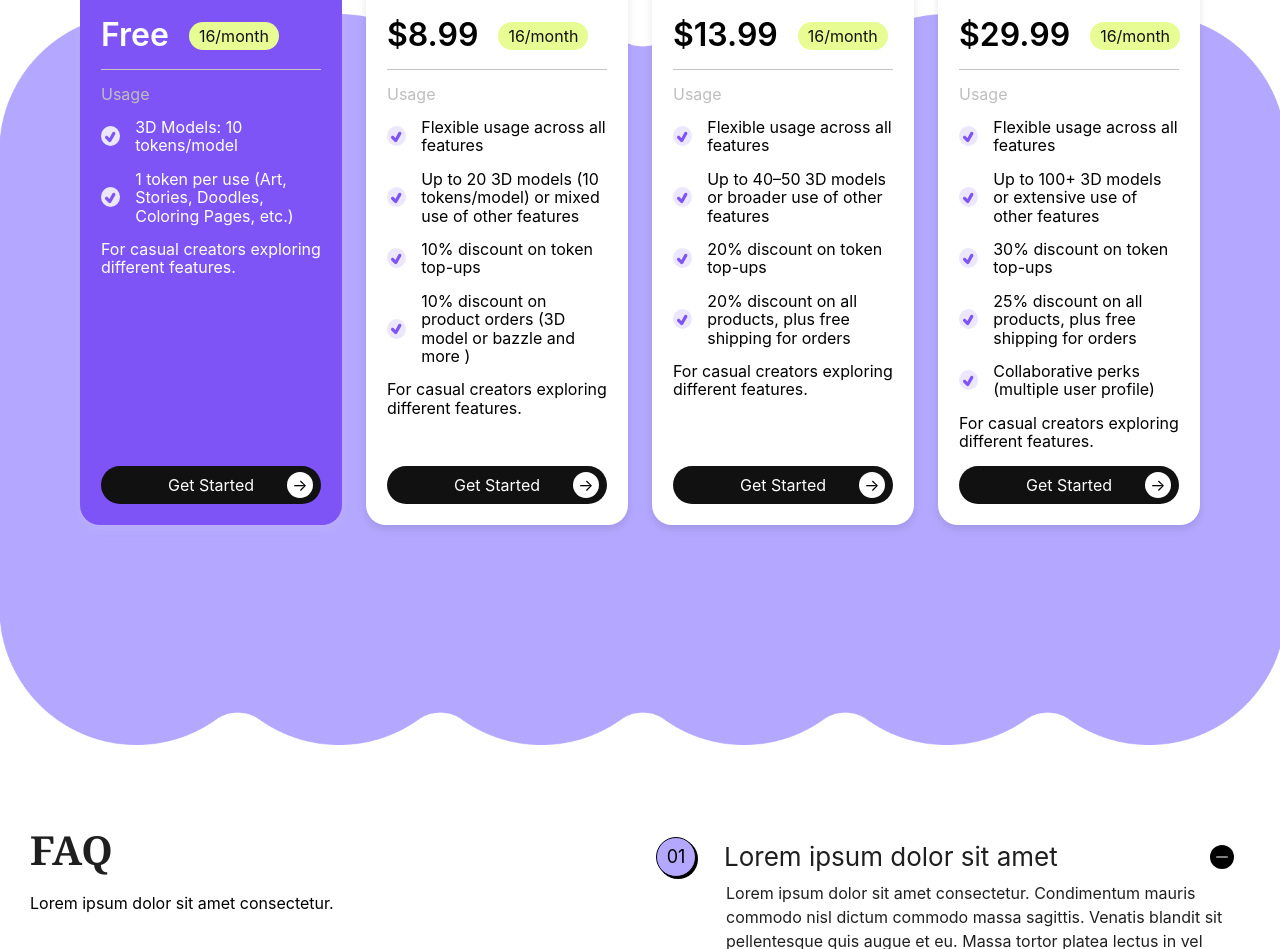
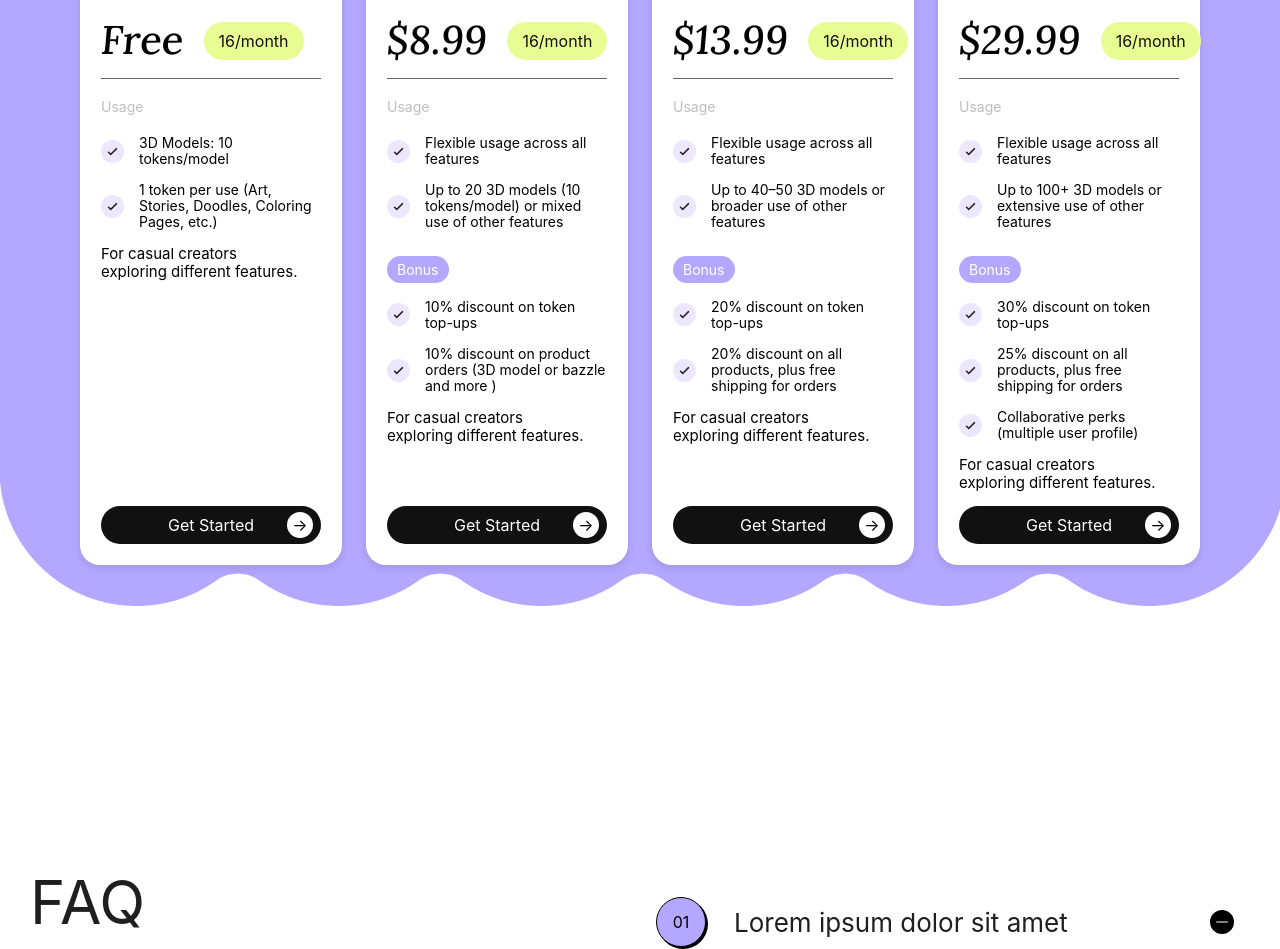
Before and after one commit to RaheelArif/kidgeni, a Next.js app: page / in a window 1280 px wide. Shown: the part 2983-3932 px from the top of the page. Built offline with nearby package versions, Linux system fonts and the light colour scheme; what @ant-design/nextjs-registry would draw is missing.

Commit message:
landiing page

```diff
--- a/src/components/FAQSection/FAQSection.module.scss
+++ b/src/components/FAQSection/FAQSection.module.scss
@@ -57,8 +57,16 @@
     font-size: 40px;
     // text-align: center;
 
-
     font-family: 400;
+  }
+  .faqTitle2 {
+    // font-family:sans-serif  !important;
+    font-weight: 400;
+    font-size: 60px;
+    // text-align: center;
+  }
+  .faqTitleText{
+    width: 180px;
   }
 
   .faqCollapse {
@@ -99,14 +107,14 @@
   display: flex;
   align-items: center;
   justify-content: center;
-  width: 40px;
-  height: 40px;
+  width: 50px;
+  height: 50px;
   border-radius: 50%;
 
   background-color: #ede7fe;
   color: #333;
-  margin-right: 20px;
-  font-size: 18px;
+  margin: 20px 20px 20px 0px;
+  font-size: 16px;
   border: 1px solid black;
   box-shadow: 2px 2px black;
 }
@@ -115,7 +123,9 @@
   color: black !important;
 }
 .answerPanel {
-  margin-left: 70px;
+  margin-left: 80px;
+  margin-right: 80px;
   margin-bottom: 0px;
-  margin-top: -20px;
+  font-size: 14px;
+  margin-top: -40px;
 }
--- a/src/components/FAQSection/FAQSectionHome.jsx
+++ b/src/components/FAQSection/FAQSectionHome.jsx
@@ -45,10 +45,10 @@ const FAQSectionHome = ({}) => {
     <div className={styles.faqSection2}>
       <Row>
         <Col md={24} lg={12}>
-          <Title level={2} className={styles.faqTitle}>
+          <Title level={2} className={styles.faqTitle2}>
             FAQ
           </Title>
-          <p>Lorem ipsum dolor sit amet consectetur. </p>
+          <p className={styles.faqTitleText}>Lorem ipsum dolor sit amet consectetur. </p>
         </Col>
         <Col md={24} lg={12}>
           <Collapse
--- a/src/components/home/PricingCard.js
+++ b/src/components/home/PricingCard.js
@@ -1,7 +1,6 @@
 import React from "react";
 import styles from "./PricingCard.module.scss";
-import { TiTick } from "react-icons/ti";
-
+import { IoIosCheckmark } from "react-icons/io";
 const PricingCard = ({
   planType,
   price,
@@ -10,12 +9,11 @@ const PricingCard = ({
   icon,
   isSelected,
   onClick,
+  usage2,
+  bonus,
 }) => {
   return (
-    <div
-      className={`${styles.card} ${isSelected ? styles.selectedCard : ""}`}
-      onClick={onClick}
-    >
+    <div className={`${styles.card} `} onClick={onClick}>
       <div className={styles.cardC1}>
         <div className={styles.cardContainer1}>
           <div className={styles.iconContainer}>{icon}</div>
@@ -32,11 +30,25 @@ const PricingCard = ({
           {usage.map((item, index) => (
             <div key={index} className={styles.usageItem}>
               <span className={styles.checkMark}>
-                <TiTick />
+                <IoIosCheckmark />
               </span>
               {item}
             </div>
           ))}
+          {bonus ? (
+            <div className={styles.bonusText}>
+              <span>Bonus</span>
+            </div>
+          ) : null}
+          {usage2 &&
+            usage2.map((item, index) => (
+              <div key={index} className={styles.usageItem}>
+                <span className={styles.checkMark}>
+                  <IoIosCheckmark />
+                </span>
+                {item}
+              </div>
+            ))}
         </div>
         <div className={styles.description}>{description}</div>
       </div>
--- a/src/components/home/PricingCard.module.scss
+++ b/src/components/home/PricingCard.module.scss
@@ -34,16 +34,19 @@
   width: 100%;
 }
 .planType {
-  font-size: 1rem;
+  font-size: 14px;
   font-weight: 300;
   margin-bottom: 15px;
   align-self: flex-start;
 }
 .price {
-  font-size: 2rem;
-  font-weight: 600;
+  font-size: 40px;
+  font-weight: 500;
   margin-bottom: 5px;
   align-self: flex-start;
+  font-family: var(--font-lora), serif !important;
+  display: inline-block; /* Needed for transform */
+  transform: skewX(-5deg); /* Skews text by 20 degrees */
 }
 .priceDetails {
   display: flex;
@@ -55,7 +58,7 @@
 }
 .month {
   background-color: #e7fc93;
-  padding: 5px 10px;
+  padding: 10px 15px;
   border-radius: 30px;
   font-size: 1rem;
   margin-left: 20px;
@@ -63,7 +66,7 @@
   margin-top: 5px;
 }
 .line {
-  border-bottom: 1px solid #c5c5c5;
+  border-bottom: 1px solid #626262;
   width: 100%;
   margin-bottom: 15px;
   margin-top: 10px;
@@ -75,27 +78,28 @@
 .usageItem {
   margin-bottom: 15px;
   //   color: #565656;
-  font-size: 1rem;
+  font-size: 14px;
   display: flex;
   align-items: center;
 }
-.checkMark {
-  color: #7e54f6;
+.checkMark svg {
+  color: #262626;
   background-color: #ede7fe;
   margin-right: 15px;
   border-radius: 50%;
-  width: 20px;
-  height: 20px;
+  width: 23px !important;
+  height: 23px !important;
   display: flex;
   justify-content: center;
   align-items: center;
   font-weight: bolder;
-  font-size: 1.2rem;
+  font-size: 7px;
 }
 .description {
   margin-bottom: 15px;
   //   color: #565656;
-  font-size: 1rem;
+  max-width: 200px;
+  font-size: 15px;
   align-self: flex-start;
 }
 .getStartedButton {
@@ -138,15 +142,28 @@
 }
 .UsageT {
   color: rgb(190, 190, 190);
-  margin-bottom: 15px;
+  font-size: 14px;
+  margin: 20px 0px 20px 0px;
 }
 
-.selectedCard{
+.selectedCard {
   background-color: #7e54f6;
   color: white;
   transition: 0.5s;
   box-shadow: 0 4px 8px rgba(249, 249, 249, 0.1);
-   .iconContainer{
+  .iconContainer {
     background-color: white;
   }
 }
+.bonusText {
+  span{
+
+    background-color: #b4a7ff;
+    padding: 5px 10px;
+    border-radius: 20px;
+    color: white;
+    display: inline;
+    font-size: 14px;
+  }
+  margin: 30px 0px 20px 0px !important;
+}
--- a/src/components/home/PricingCardGrid.js
+++ b/src/components/home/PricingCardGrid.js
@@ -7,7 +7,7 @@ import { AiFillBulb } from "react-icons/ai";
 import { FaHandSparkles } from "react-icons/fa";
 import { MdElectricBolt } from "react-icons/md";
 import { PiRocketLaunchFill } from "react-icons/pi";
-
+import { FaLightbulb } from "react-icons/fa";
 const PricingCardGrid = () => {
   const [selectedCardIndex, setSelectedCardIndex] = useState(0); // State for selected card
   const handleCardClick = (index) => {
@@ -18,7 +18,7 @@ const PricingCardGrid = () => {
     {
       planType: "Starter Plan",
       price: "Free",
-      icon: <AiFillBulb />,
+      icon: <FaLightbulb />,
       usage: [
         "3D Models: 10 tokens/model",
         "1 token per use (Art, Stories, Doodles, Coloring Pages, etc.)",
@@ -32,9 +32,12 @@ const PricingCardGrid = () => {
       usage: [
         "Flexible usage across all features",
         "Up to 20 3D models (10 tokens/model) or mixed use of other features",
+      ],
+      usage2: [
         "10% discount on token top-ups",
-      "10% discount on product orders (3D model or bazzle and more )",
-    ],
+        "10% discount on product orders (3D model or bazzle and more )",
+      ],
+      bonus: true,
       description: "For casual creators exploring different features.",
     },
     {
@@ -45,9 +48,13 @@ const PricingCardGrid = () => {
       usage: [
         "Flexible usage across all features",
         "Up to 40–50 3D models or broader use of other features",
+      ],
+      usage2: [
         "20% discount on token top-ups",
         "20% discount on all products, plus free shipping for orders",
-    ],
+      ],
+      bonus: true,
+
       description: "For casual creators exploring different features.",
     },
     {
@@ -58,10 +65,15 @@ const PricingCardGrid = () => {
       usage: [
         "Flexible usage across all features",
         "Up to 100+ 3D models or extensive use of other features",
+
+      ],
+      usage2: [
         "30% discount on token top-ups",
         "25% discount on all products, plus free shipping for orders",
         "Collaborative perks (multiple user profile)",
       ],
+      bonus: true,
+
       description: "For casual creators exploring different features.",
     },
   ];
--- a/src/styles/globals.css
+++ b/src/styles/globals.css
@@ -17,7 +17,7 @@ body {
   background-image: url("/backgournds/plans-bg.png"); /* Path to your image */
   background-size: contain; /* Adjust as needed: cover, contain, etc. */
   background-repeat: no-repeat; /* Prevent image from repeating */
-  background-position: center bottom; /* Optional: Position the background image */
+  background-position: center center; /* Optional: Position the background image */
 
   padding: 220px 0px;
   margin-top: 40px;
```
Lines whose indentation alone changed are shown as unchanged.
